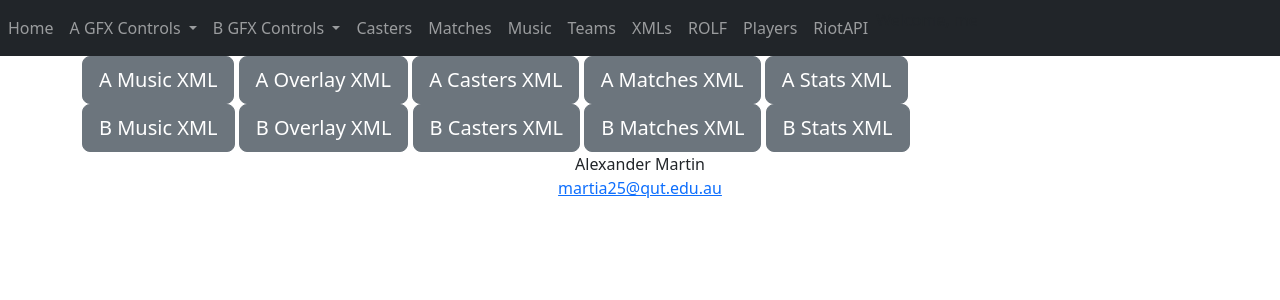
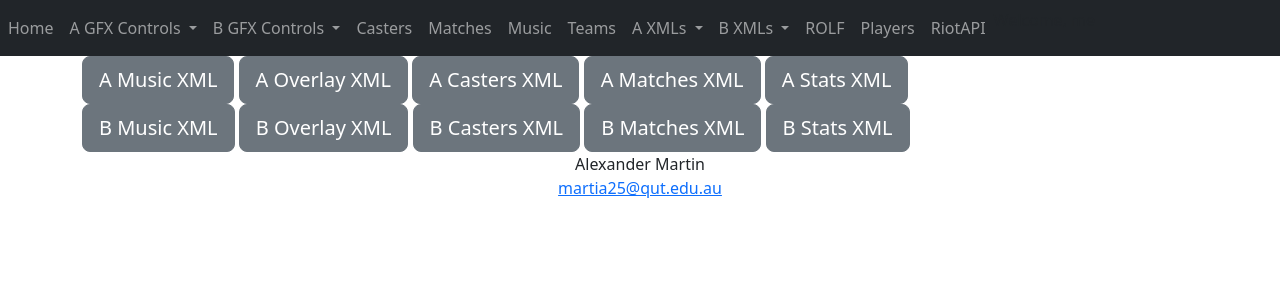
Before and after one commit to LCPLCat/Hydrogen, a Flask app: page /XML in a window 1280 px wide. Shown: the top 300 px of the page. Run offline with Flask 3, Linux system fonts and the light colour scheme; some libraries are stand-ins or nearby versions.

Commit message:
Updated UI

```diff
--- a/App/templates/Base.html
+++ b/App/templates/Base.html
@@ -62,7 +62,34 @@
 				<li class="nav-item"><a class="nav-link" href={{url_for('MatchesBP.match')}}>Matches</a></li>
 				<li class="nav-item"><a class="nav-link" href={{url_for('MusicBP.music')}}>Music</a></li>
 				<li class="nav-item"><a class="nav-link" href={{url_for('TeamsBP.teams')}}>Teams</a></li>
-				<li class="nav-item"><a class="nav-link" href={{url_for('main.xml')}}>XMLs</a></li>
+				<li class="nav-item dropdown">
+					<div class="dropdown">
+						<a class="nav-link dropdown-toggle" type="button" data-bs-toggle="dropdown" aria-expanded="false">
+							A XMLs
+						</a>
+						<ul class="dropdown-menu" aria-labelledby="navbarDropdownMenuLink">
+							<li><a class="dropdown-item" href={{url_for('main.musicAPI', stream='A')}}>Music XML</a></li>
+        					<li><a class="dropdown-item" href={{url_for('main.overlayAPI', stream='A')}}>Overlay XML</a></li>
+        					<li><a class="dropdown-item" href={{url_for('main.castersAPI', stream='A')}}>Casters XML</a></li>
+        					<li><a class="dropdown-item" href={{url_for('main.MatchAPI', stream='A')}}>Matches XML</a></li>
+        					<li><a class="dropdown-item" href={{url_for('main.statsAPI', stream='A')}}>Stats XML</a></li>
+						</ul>
+					</div>
+				</li>
+				<li class="nav-item dropdown">
+					<div class="dropdown">
+						<a class="nav-link dropdown-toggle" type="button" data-bs-toggle="dropdown" aria-expanded="false">
+							B XMLs
+						</a>
+						<ul class="dropdown-menu" aria-labelledby="navbarDropdownMenuLink">
+							<li><a class="dropdown-item" href={{url_for('main.musicAPI', stream='B')}}>Music XML</a></li>
+        					<li><a class="dropdown-item" href={{url_for('main.overlayAPI', stream='B')}}>Overlay XML</a></li>
+        					<li><a class="dropdown-item" href={{url_for('main.castersAPI', stream='B')}}>Casters XML</a></li>
+        					<li><a class="dropdown-item" href={{url_for('main.MatchAPI', stream='B')}}>Matches XML</a></li>
+        					<li><a class="dropdown-item" href={{url_for('main.statsAPI', stream='B')}}>Stats XML</a></li>
+						</ul>
+					</div>
+				</li>
 				<li class="nav-item"><a class="nav-link" href={{url_for('ROLFBP.rolf')}}>ROLF</a></li>
 				<li class="nav-item"><a class="nav-link" href={{url_for('PlayersBP.players')}}>Players</a></li>
 				<li class="nav-item"><a class="nav-link" href={{url_for('main.RiotAPI')}}>RiotAPI</a></li>
```
Also changed, not shown: App/templates/Home.html (+24 -10 lines).
